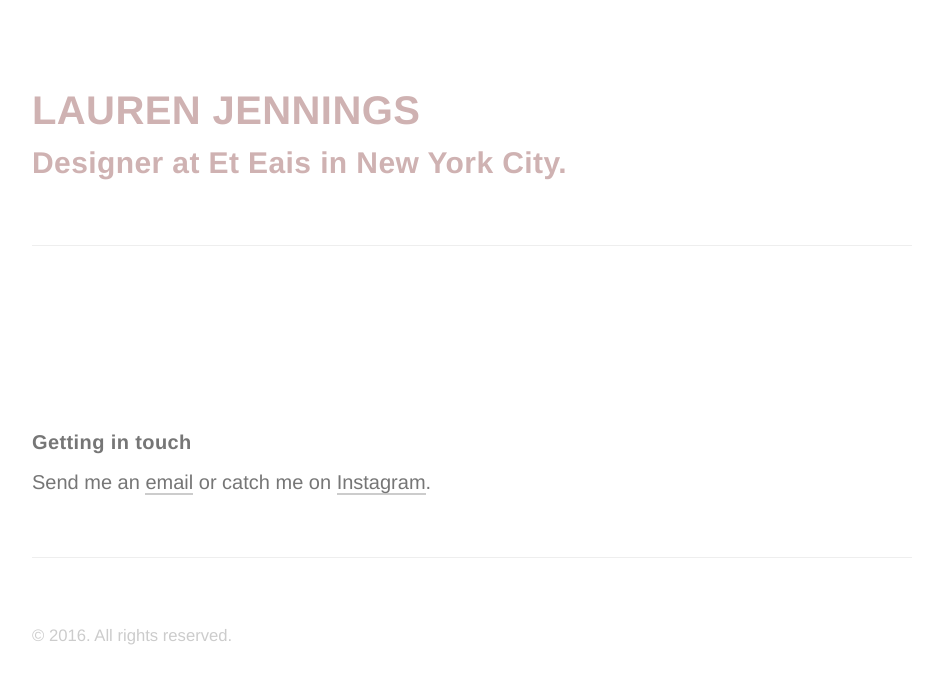
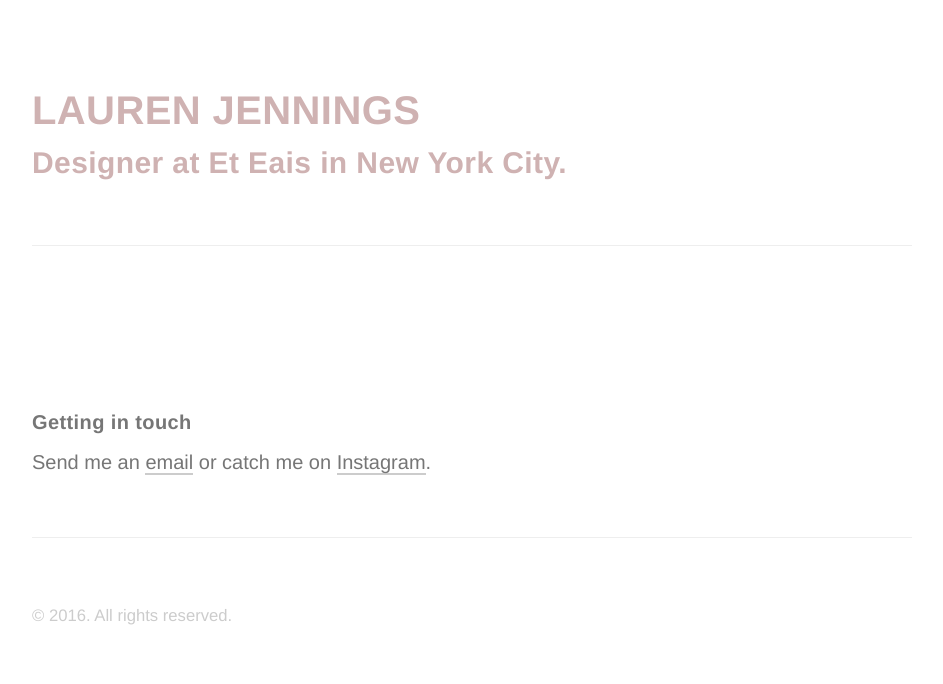
Before and after one commit to beinglauren/Test, a Jekyll site: the page built from index.html, in a window 1280 px wide. Shown: the top 684 px of the page, without its empty margins (168-1111 px from the left). Built offline with Jekyll 4.4.1, drawn with Linux system fonts in a browser that asks for light colours.

Commit message:
fonts spacing

```diff
--- a/_sass/_base.scss
+++ b/_sass/_base.scss
@@ -34,7 +34,7 @@
   background-color: white;
   width: 100%;
   padding-top:    2rem;
-  padding-bottom: 1rem;
+  padding-bottom: 0rem;
 }
 
 footer {
--- a/_sass/_masthead.scss
+++ b/_sass/_masthead.scss
@@ -19,7 +19,7 @@
   }
 
   h2{
-    font-weight: 600;
+    font-weight: 300;
     font-size: 2rem;
   }
 
```
